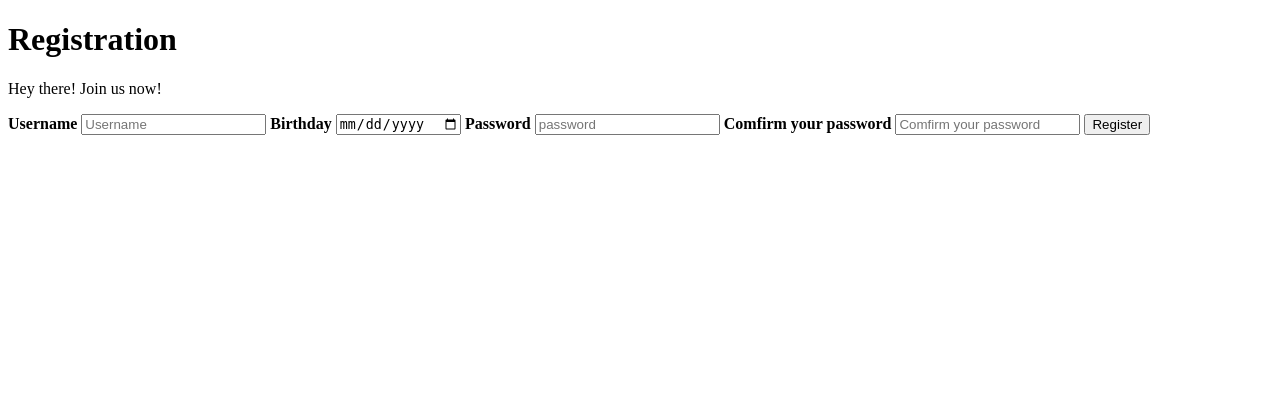
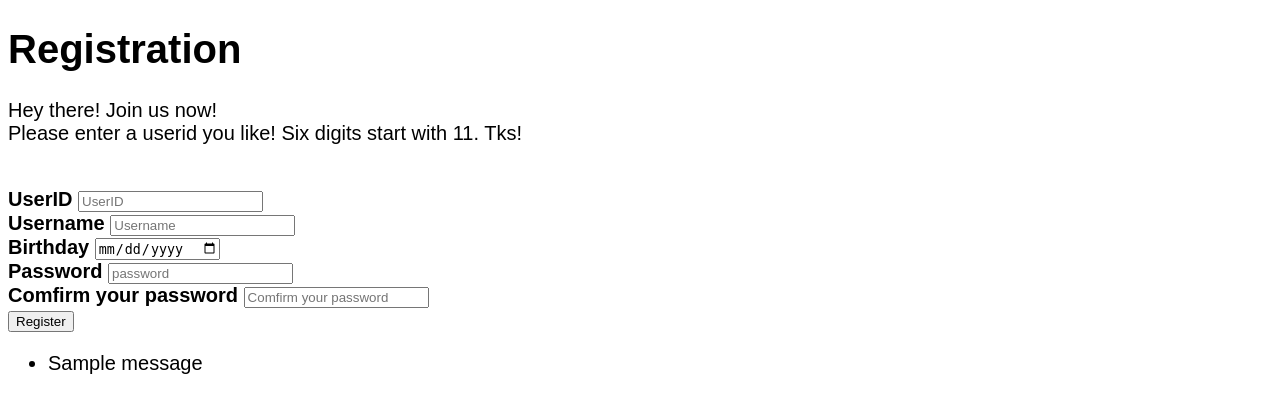
Before and after one commit to xinyi0351/cs4111-Intro-to-DB-project, a Flask app: page /register in a window 1280 px wide. Shown: the top 413 px of the page. Run offline with Flask 2, Linux system fonts and the light colour scheme; one stand-in notice (Sample message) is shown; parts of the project's set-up code (start-up, migrations or seed data) failed here and were passed over.

Commit message:
Update register.html
fixed

```diff
--- a/templates/register.html
+++ b/templates/register.html
@@ -1,24 +1,59 @@
 <!DOCTYPE html>
 <html>
+    <style>
+        body{
+          font-size: 15pt;
+          font-family: arial;
+        }
+        .main{
+        text-align: center;
+        border-radius: 20px;
+        width: 300px;
+        height: 350px;
+        margin: auto;
+        position: absolute;
+        top: 0;
+        left: 0;
+        right: 0;
+        bottom: 0;
+        }
+    </style>
+
     <body>
-        <div>
+        <div class=".main">
             <form method="POST" action="/register">
                 <h1>Registration</h1>
-                <p> Hey there! Join us now!</p>
+                <p>
+                    Hey there! Join us now!
+                    <br>Please enter a userid you like! Six digits start with 11. Tks!
+                </p>
+                <br>
+                <label for="userid"><b>UserID</b></label>
+                <input type="text" placeholder="UserID" name="userid" required>
+                <br>
                 <label for="username"><b>Username</b></label>
                 <input type="text" placeholder="Username" name="username" required>
-
+                <br>
                 <label for="Birthday"><b>Birthday</b></label>
                 <input type="date" placeholder="Birthday" name="Birthday" required>
-
+                <br>
                 <label for="password"><b>Password</b></label>
                 <input type="text" placeholder="password" name="password" required>
-
+                <br>
                 <label for="password-comfirm"><b>Comfirm your password</b></label>
                 <input type="text" placeholder="Comfirm your password" name="passwordcomfirm" required>
-
+                <br>
                 <button type="submit" class="registerbtn"> Register</button>
             </form>
         </div>
     </body>
+    {% with messages = get_flashed_messages(with_categories=true) %}
+        {% if messages %}
+        <ul class=flashes>
+            {% for category, message in messages %}
+            <li class="{{ category }}">{{ message }}</li>
+            {% endfor %}
+        </ul>
+        {% endif %}
+    {% endwith %}
 </html>
```
